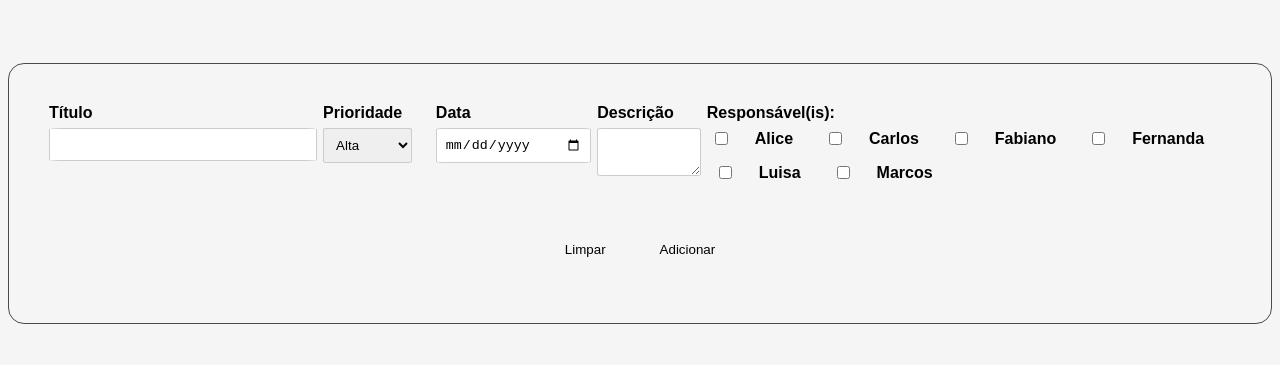
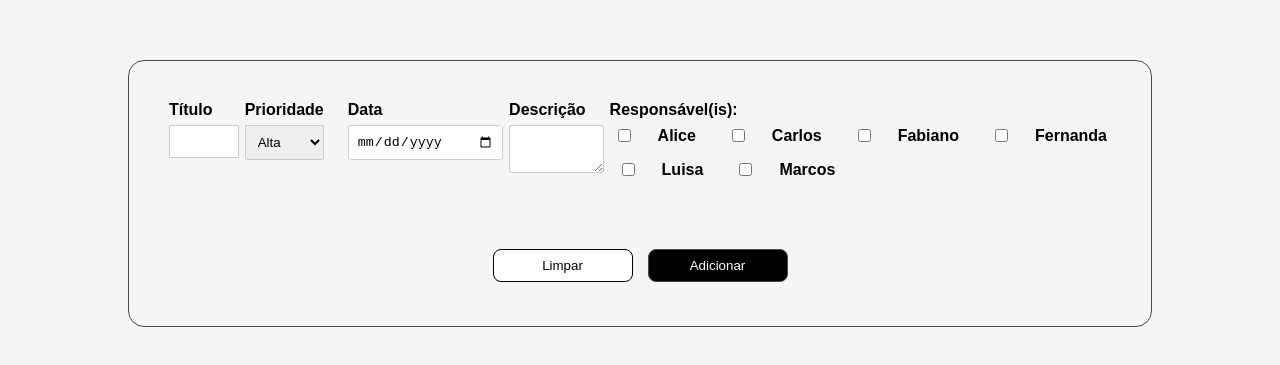
Before and after one commit to MarcosAcioly/formulario, a website: page index.html in a window 1280 px wide. Shown: the part 215-580 px from the top of the page. Drawn offline with Linux system fonts and the light colour scheme.

Commit message:
formulario em construção

```diff
--- a/base/global.css
+++ b/base/global.css
@@ -4,9 +4,8 @@
 @import url('../css/tarefa.css');
 @import url('../css/formulario.css');
 
-.conteudo-principa{
+.conteudo-principal{
     max-width: 1024px;
     width: 100%;
     margin: 0 auto;
-
 }
--- a/css/formulario.css
+++ b/css/formulario.css
@@ -83,26 +83,10 @@
 }
 
 
-
-
-
-
-<div class="buttons">
-            <button class="clear-btn" onclick="limparFormulario()">Limpar</button>
-            <button class="add-btn" onclick="adicionarTarefa()">Adicionar</button>
-        </div>
-    </div>
-
-    <script>
-        function limparFormulario() {
-            document.getElementById("titulo").value = "";
-            document.getElementById("descricao").value = "";
-            document.getElementById("prioridade").selectedIndex = 0;
-            document.getElementById("data").value = "";
-            document.querySelectorAll("input[type=checkbox]").forEach(checkbox => checkbox.checked = false);
-        }
-
-        function adicionarTarefa() {
-            alert("Tarefa adicionada com sucesso!");
-        }
-    </script>
+.formulario-botoes--limpar--adicionar{
+    padding: 4px;
+    border-radius: 16px;
+    display: flex;
+    flex-direction: inherit;
+    gap: 24px;
+}
--- a/index.html
+++ b/index.html
@@ -88,10 +88,17 @@
         </div>
 
 
-        <div class="formulario-tarefas--linha-inteira">
-            <button>Limpar</button>
-            <button>Adicionar</button>
-        </div>
+        <div class="formulario-botoes--limpar--adicionar">
+            <div class="buttons">
+                <button class="clear-btn" onclick="limparFormulario()">Limpar</button>
+                <button class="add-btn" onclick="adicionarTarefa()">Adicionar</button>
+            </div>
+    </div>
+
+
+
+
+
     </form>
 
     <main>
--- a/js/constantes.js
+++ b/js/constantes.js
@@ -56,4 +56,3 @@ function limparFormulario() {
 function adicionarTarefa() {
     alert("Tarefa adicionada com sucesso!");
 }
-</script>
```
